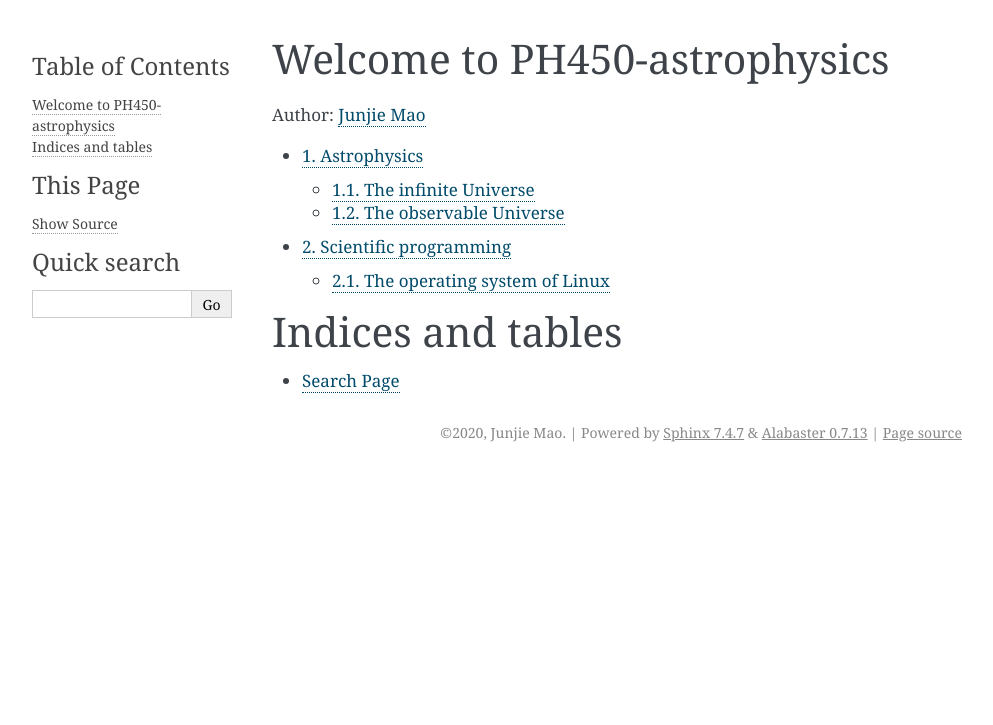
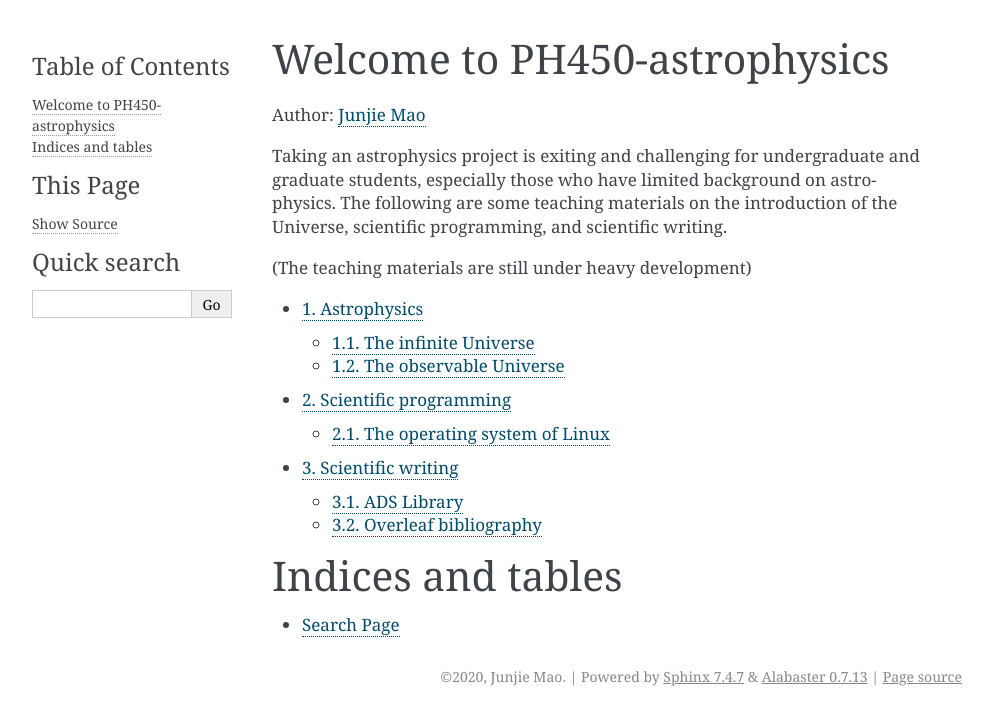
Before and after one commit to jmao2014/teaching, a Sphinx documentation site: the page built from docs/source/index.rst, in a window 1280 px wide. Shown: the top 725 px of the page, without its empty margins (148-1141 px from the left). Built offline with Sphinx 7.4.7, drawn with Linux system fonts in a browser that asks for light colours.

Commit message:
add scientific writing

```diff
--- a/docs/source/index.rst
+++ b/docs/source/index.rst
@@ -8,6 +8,13 @@ Welcome to PH450-astrophysics
 
 Author: `Junjie Mao <https://sites.google.com/view/junjiemao-astroph/home>`_
 
+Taking an astrophysics project is exiting and challenging for undergraduate
+and graduate students, especially those who have limited background on
+astrophysics. The following are some teaching materials on the introduction of
+the Universe, scientific programming, and scientific writing.
+
+(The teaching materials are still under heavy development)
+
 .. toctree::
    :maxdepth: 2
    :numbered:
--- /dev/null
+++ b/docs/source/sciwrt.rst
@@ -0,0 +1,8 @@
+Scientific writing
+=========================
+
+.. toctree::
+   :maxdepth: 2
+
+   ads/ads
+   overleaf/overleaf
```
Also changed, not shown: other parts of docs/source/index.rst (+1 -0 lines), docs/source/ads/ads.rst (added, +84 -0 lines), docs/source/overleaf/overleaf.rst (added, +61 -0 lines), docs/source/ads/add_to_lib.png (added), docs/source/ads/ads_lib.png (added), docs/source/ads/bibitem_aastex.png (added), docs/source/ads/empty_project_A.png (added), docs/source/ads/filter.png (added), docs/source/ads/get_aastex.png (added), docs/source/ads/project_A.png (added), docs/source/ads/results.png (added), docs/source/ads/search.png (added), docs/source/overleaf/cf_bibitems.png (added), docs/source/overleaf/example_tex.png (added), 3 more files, 1 other file.
